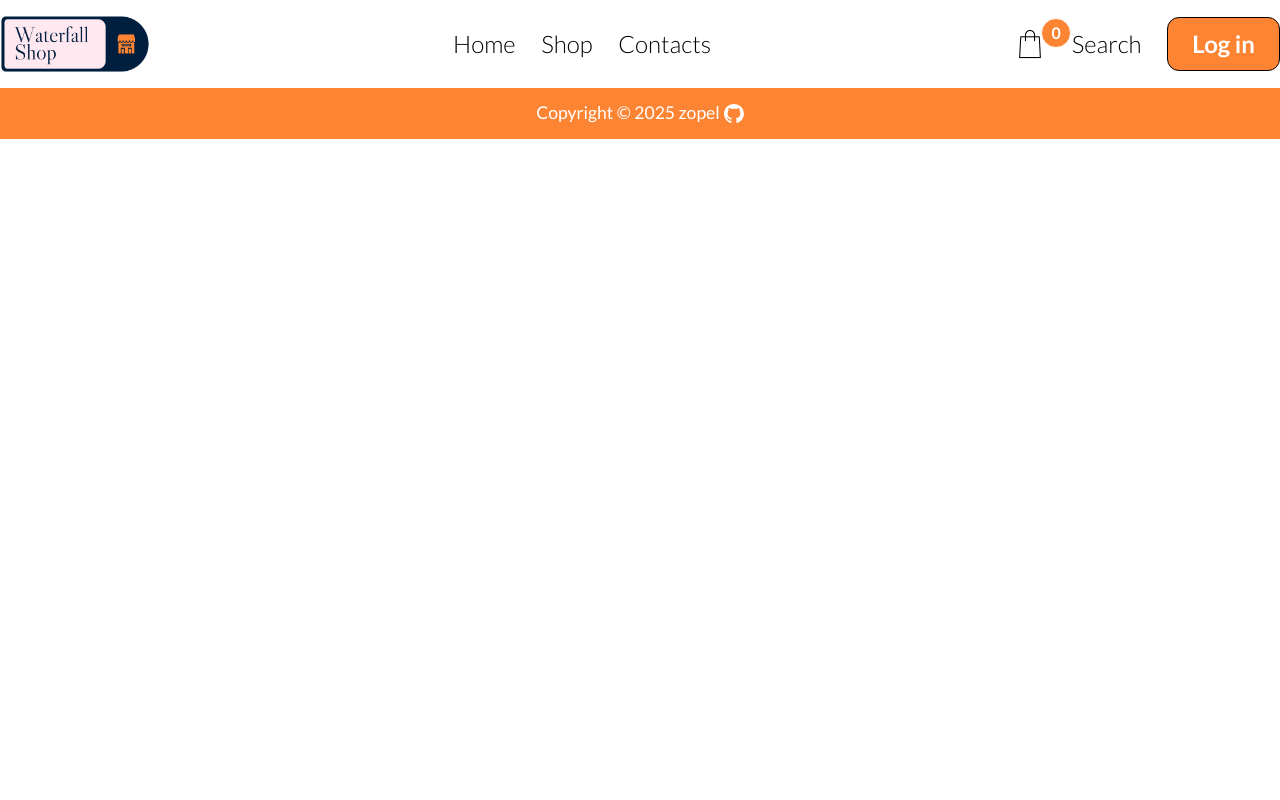
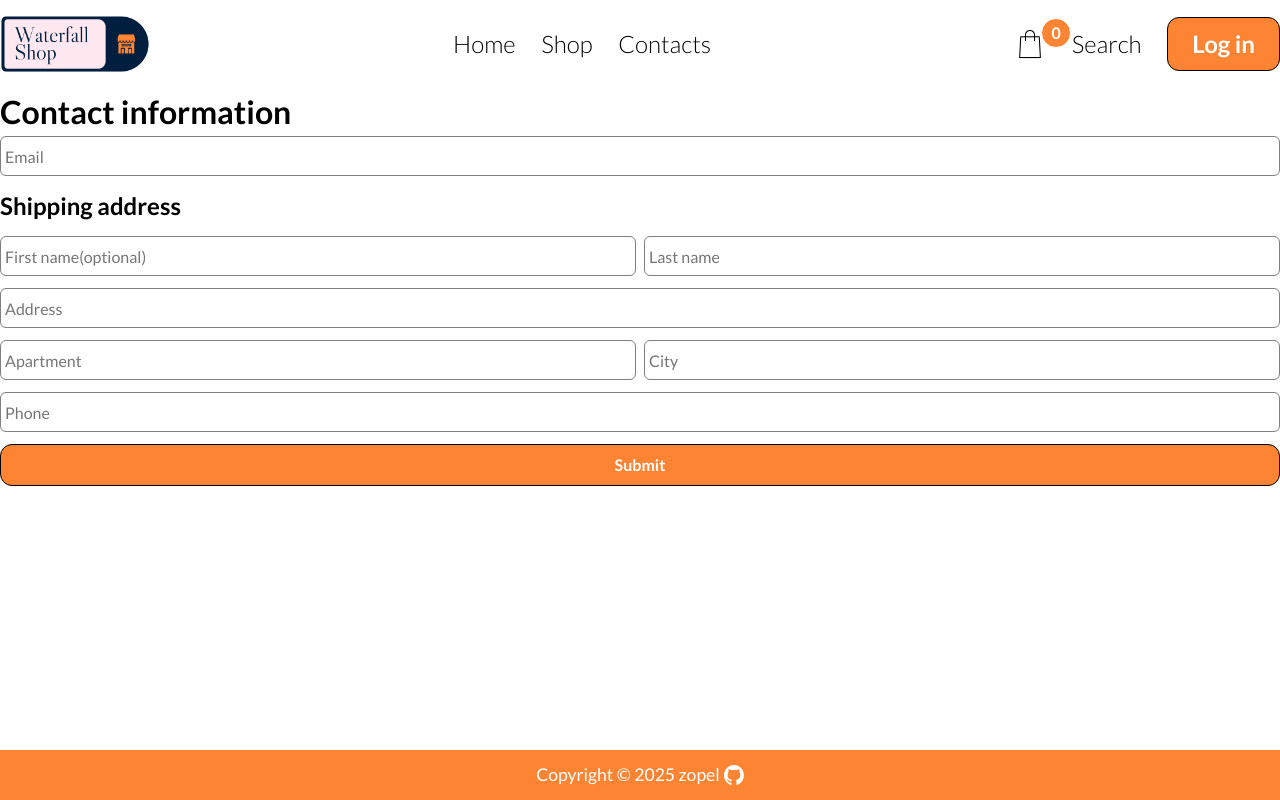
Before and after one commit to ZTanvir/waterfall-shopping, a React (Vite) app: page /checkout in a window 1280 px wide. Built offline with nearby package versions, Linux system fonts and the light colour scheme; no server answers.

Commit message:
checkout page form added

```diff
--- a/src/page/Checkout.jsx
+++ b/src/page/Checkout.jsx
@@ -1,13 +1,84 @@
 import Navbar from "../components/Navbar";
 import Footer from "../components/Footer";
+import CartDetails from "../components/CartDetails";
+import Btn from "../components/Btn";
+import styles from "../styles/page/checkout.module.css";
 
 const Checkout = ({ cart }) => {
+  const handleBtn = (e) => {};
   return (
-    <div>
+    <div id={styles.checkoutPage}>
       <header>
         <Navbar cart={cart} />
       </header>
-      <main></main>
+      <main>
+        <div className={styles.formSectionContainer}>
+          <h1 className={styles.formSection__title}>Contact information</h1>
+          <form id={styles.userInfoForm}>
+            <div>
+              <input
+                type="email"
+                name="email"
+                id="email"
+                required
+                placeholder="Email"
+              />
+            </div>
+            <h2>Shipping address</h2>
+            <div className={styles.userNameFields}>
+              <input
+                type="text"
+                name="fname"
+                id="fname"
+                placeholder="First name(optional)"
+              />
+              <input
+                type="text"
+                name="lname"
+                id="lname"
+                required
+                placeholder="Last name"
+              />
+            </div>
+            <div>
+              <input
+                type="text"
+                name="address"
+                id="address"
+                placeholder="Address"
+                required
+              />
+            </div>
+            <div className={styles.userLocationsFields}>
+              <input
+                type="text"
+                name="apartment"
+                id="apartment"
+                placeholder="Apartment"
+                required
+              />
+              <input
+                type="number"
+                name="city"
+                id="city"
+                placeholder="City"
+                required
+              />
+            </div>
+            <div>
+              <input
+                type="tel"
+                name="phone"
+                id="phone"
+                placeholder="Phone"
+                required
+              />
+            </div>
+            <Btn text="Submit" handleBtn={handleBtn} />
+          </form>
+        </div>
+        <div></div>
+      </main>
       <Footer />
     </div>
   );
--- /dev/null
+++ b/src/styles/page/checkout.module.css
@@ -0,0 +1,27 @@
+#checkoutPage {
+  display: flex;
+  flex-direction: column;
+  height: 100%;
+}
+#checkoutPage > footer {
+  margin-top: auto;
+}
+#userInfoForm {
+  display: flex;
+  flex-direction: column;
+  gap: 0.75rem;
+}
+
+#userInfoForm input {
+  height: 2.5rem;
+  padding: 0.25rem;
+  line-height: 1.2;
+  border: 1px solid gray;
+  border-radius: 6px;
+  width: 100%;
+}
+
+:is(.userNameFields, .userLocationsFields) {
+  display: flex;
+  gap: 0.5rem;
+}
```
